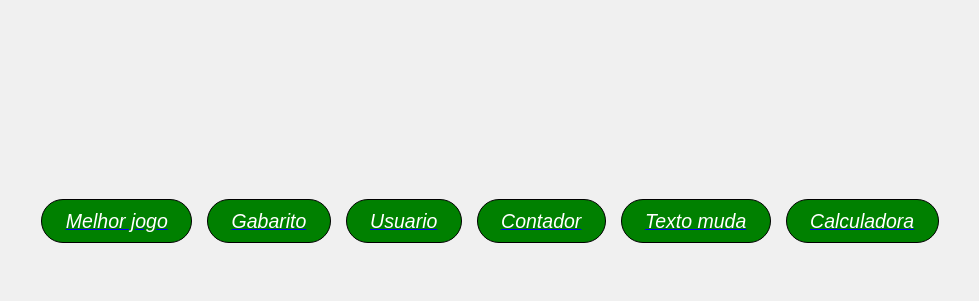
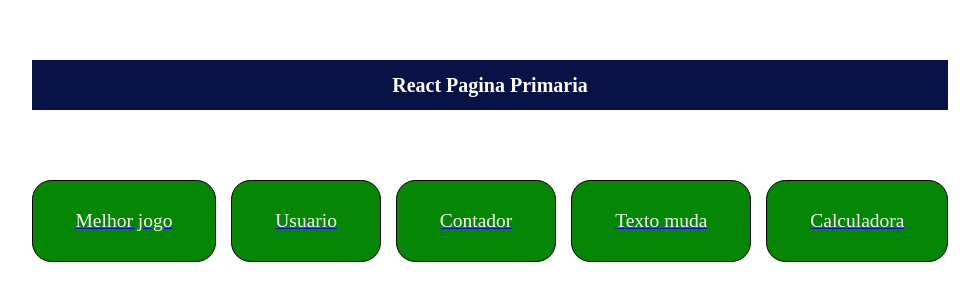
Before and after one commit to Cz-santos/cassiano, a React (Create React App) app: page / in a window 1280 px wide. Shown: the part 229-530 px from the top of the page, without its empty margins (150-1129 px from the left). Built offline with nearby package versions, Linux system fonts and the light colour scheme.

Commit message:
componentes

```diff
--- /dev/null
+++ b/src/components/index.jsx
@@ -0,0 +1,12 @@
+import "./index.scss"
+
+
+
+export default function Cab(props){
+    return(
+        <div className="cabe">
+            <h1>{props.titulo ?? "React"}</h1>
+        </div>
+
+    );
+}
--- /dev/null
+++ b/src/components/index.scss
@@ -0,0 +1,13 @@
+.cabe{
+    display: flex;
+    justify-content: center;
+    align-items: center;
+    width: 100%;
+    background-color: rgb(7, 19, 71);
+    color: white;
+    height: 5em ;
+
+    body{
+        font-size: 10em;
+    }
+}
--- a/src/index.js
+++ b/src/index.js
@@ -2,7 +2,6 @@ import React from 'react';
 import ReactDOM from 'react-dom/client';
 import App from './pages/app/App.jsx';
 import Contato from './pages/Contato/index.jsx'
-import Gabarito from './pages/Gabarito/index.jsx';
 import Usuario from './pages/Usuario/index.jsx';
 import './pages/Contato/index.scss';
 import Contador from './pages/Contador/index.jsx';
@@ -19,7 +18,6 @@ root.render(
     <Routes>
       <Route path='/' element = {<App/>} ></Route>
       <Route path='/c' element = {<Contato/>}></Route>
-      <Route path ='/e' element={<Gabarito/>}></Route>
       <Route path='/u' element={<Usuario/>} ></Route>
       <Route path='con' element ={<Contador/>} ></Route>
       <Route path = '/t' element ={<T/>}></Route>
--- a/src/pages/Calculadora/index.jsx
+++ b/src/pages/Calculadora/index.jsx
@@ -1,5 +1,6 @@
 import "./index.scss"
 import { useState } from "react"
+import Cab from'../../components/index.jsx'
 
 export default function Cal(){
 const[n1,setn1] = useState("")
@@ -11,10 +12,19 @@ let som = Number(n1) + Number(n2)
 setresp(som)
  }
 
+ function sub(){
+    let sum =Number(n1)-Number(n2)
+    setresp(sum)
+ }
+
+
 
  return(
     <section className="Calculadora">
-        <h2>Calculadora </h2>
+        <Cab/>
+<br>
+</br>
+    <h2>Calculadora </h2>
     <div className="inpu">
     <div className="inp2">
     <input type="text" value={n1} onChange={(e)=>setn1(e.target.value)} />
@@ -26,8 +36,10 @@ setresp(som)
     <div className="numero">{resp}</div>
     <br />
     <br />
-
+    <div className="Calbot">
     <button className="buc" onClick={soma}> somar</button>
+    <button className="buc" onClick={sub}> subtraçao</button>
+    </div>
     </section>
 
  )
--- a/src/pages/Calculadora/index.scss
+++ b/src/pages/Calculadora/index.scss
@@ -30,4 +30,10 @@ h2{
     color: rgb(255, 255, 255);
      background-color: rgb(0, 0, 0);
 }
+
+.Calbot{
+    display: flex;
+    gap: 2em;
+    justify-content: center;
 }
+}
--- a/src/pages/Gabarito/index.jsx
+++ /dev/null
@@ -1,54 +0,0 @@
-import "./index.scss"
-import { Link } from "react-router-dom"
-
-
-
-export default function Gabarito(){
-function alerta(){
-    alert("errooooo")
-}
-function susto(){
-    alert("Ahhhh")
-}
-function teste (e){
-    let novo=e.target.value
-    alert(` Voce digitou ${novo}`)
-}
-    return(
-        <div className="Gabarito">
-            <h1 onClick={alerta}> Gabarito</h1>
-             <p onMouseMove={susto}> Responda abaixo</p>
-             <div className="test">
-            <input onChange={teste} className="bord" type="text" placeholder="Seu nome " />
-            </div>
-            <h2> seu curso</h2>
-
-            <select>
-                <option>Informatica</option>
-                <option> Adm</option>
-                <option> Comunicaçao visual</option>
-                <option> Ingles</option>
-            </select>
-
-            <h2> sua sala</h2>
-                     <label>
-            <input type="radio" name="opcao" />
-            a
-          </label>
-          <label>
-            <input type="radio" name="opcao" />
-            b
-          </label>
-          <label>
-            <input type="radio" name="opcao" />
-            c
-          </label>
-          <label>
-            <input type="radio" name="opcao" />
-            d
-          </label>
-            <Link to="/"> <p className="btao" onChange={alerta}>Voltar</p></Link>
-             </div>
-
-    )
-}
--- a/src/pages/Gabarito/index.scss
+++ /dev/null
@@ -1,68 +0,0 @@
-body {
-  font-family: Arial, sans-serif;
-  background-color: #f0f0f0;
-  margin: 0;
-  padding: 2.5em;
-  display: flex;
-  justify-content: center;
-}
-
-.teste {
-  background-color: white;
-  padding: 2em;
-  border-radius: 0.5em;
-  border: 0.0625em solid #ccc;
-  display: flex;
-  flex-direction: column;
-  align-items: center;
-  gap: 1.25em;
-  width: 22em;
-}
-
-h1, h2, h3, p {
-  margin: 0;
-  text-align: center;
-}
-
-input    {
-  width: 100%;
-  padding: 0.5em;
-  border: 0.0625em solid #777;
-  border-radius: 0.25em;
-  box-sizing: border-box;
-}
-
-.radio-group {
-  display: flex;
-  flex-direction: column;
-  align-items: flex-start;
-  gap: 0.5em;
-  width: 100%;
-}
-
-.radio-item {
-  display: flex;
-  align-items: center;
-  flex-direction: row-reverse;
-  justify-content: flex-end;
-  gap: 0.5em;
-  width: 100%;
-}
-
-.butao {
-  display: block;
-  text-align: center;
-  width: 100%;
-  padding: 0.6em;
-  border: none;
-  border-radius: 0.25em;
-  text-decoration: none;
-  color: white;
-  background-color: black;
-  font-weight: bold;
-  box-sizing: border-box;
-}
-
-.butao:hover {
-  background-color: #333;
-}
--- a/src/pages/app/App.jsx
+++ b/src/pages/app/App.jsx
@@ -1,6 +1,7 @@
 
 import './App.scss';
 import { Link } from 'react-router-dom';
+import Cab from'../../components/index.jsx'
 
 function App() {
   function alerta(){
@@ -8,21 +9,20 @@ function App() {
   }
 
   return (
+
     <div className="App">
+      <Cab titulo ='React Pagina Primaria'/>
       <div className='tudo'>
       <div className='arq1'>
       <Link to ='/c'> <p className='bot'> Melhor jogo</p> </Link>
       </div>
-      <Link to='/e'> <p className='bot' onClick={alerta}> Gabarito</p></Link>
       <Link to="/u"> <p className='bot' onClick={alerta}> Usuario</p> </Link>
       <Link to='con'><p className='bot' onClick={alerta}> Contador</p></Link>
       <Link to ='t'> <p className='bot' onClick={alerta}> Texto muda </p></Link>
-
       <Link to = 'ca' ><p className='bot' onClick={alerta}> Calculadora</p></Link>
 
 
-
-      </div>
+    </div>
     </div>
   );
 }
--- a/src/pages/app/App.scss
+++ b/src/pages/app/App.scss
@@ -15,14 +15,17 @@
 
 .bot {
   border: 0.1em solid black;
-  padding: 0.5em 1.2em;
-  font-style: italic;
+  padding: 1.5em 2.2em;
   text-decoration: none;
   color: rgb(255, 255, 255);
-  background-color: green;
+  background-color: rgb(5, 134, 5);
   text-align: center;
-  border-radius: 2em;
-  white-space: nowrap;
-  width: auto;
+  border-radius: 1em;
   font-size: 1.95em;
 }
+
+.bot:hover{
+  background-color: rgb(193, 243, 193);
+  color: black;
+  transform: translate(0.2em, -1em);
+}
```
